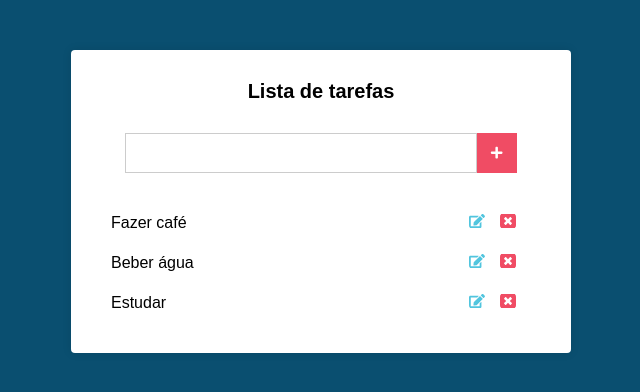
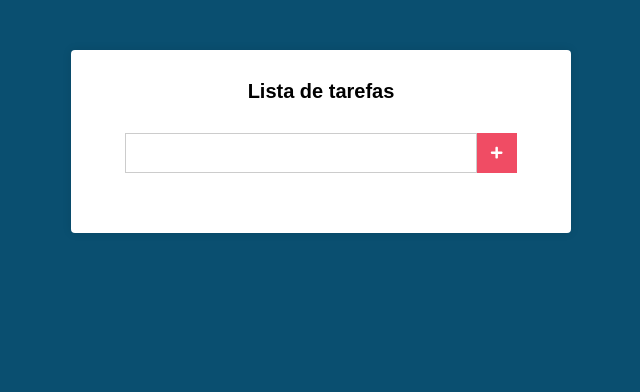
Before and after one commit to rafaelmarcelo08/listatarefa, a React (Create React App) app: page / in a window 1280 px wide. Shown: the top 392 px of the page, without its empty margins (319-959 px from the left). Built offline with nearby package versions, Linux system fonts and the light colour scheme.

Commit message:
Adicionando tarefas

```diff
--- a/src/components/Main.css
+++ b/src/components/Main.css
@@ -50,6 +50,11 @@
   transition: all 600ms;
 }
 
+.tarefas li span {
+  display: flex;
+  align-items: center;
+}
+
 .tarefas li:hover {
   background-color: #51C5de;
 }
--- a/src/components/Main.js
+++ b/src/components/Main.js
@@ -13,18 +13,32 @@
   //class field;
   state = {
     novaTarefa: '',
-    tarefas: [
-      'Fazer café',
-      'Beber água',
-      'Estudar',
-    ]
+    tarefas: []
   };
+
+  handleSubmit = (e) => {
+    e.preventDefault();
+
+    const { tarefas } = this.state;
+    let { novaTarefa } = this.state;
+
+    novaTarefa = novaTarefa.trim();
+
+    if (tarefas.indexOf(novaTarefa) !== -1) return;
+
+    const novasTarefas = [...tarefas]
+
+    this.setState({
+      tarefas: [novaTarefa, ...novasTarefas]
+    })
+  }
 
   handleChange = (e) => {
     this.setState({
       novaTarefa: e.target.value
     })
   }
+
 
   render() {
 
@@ -34,7 +48,7 @@
       <div className='main'>
         <h1>Lista de tarefas</h1>
 
-        <form action='#' className='form'>
+        <form onSubmit={this.handleSubmit} action='#' className='form'>
 
           <input type="text"
             onChange={this.handleChange}
@@ -46,21 +60,21 @@
           </button>
         </form>
 
-
         <ul className='tarefas'>
           {
             tarefas.map((tarefa) => (
               <li key={tarefa}>
                 {tarefa}
 
-                <div>
-                  <FaEdit className='edit'/>
-                  <FaWindowClose className='delete'/>
-                </div>
+                <span>
+                  <FaEdit className='edit' />
+                  <FaWindowClose className='delete' />
+                </span>
               </li>
             ))
           }
         </ul>
+
       </div>
     );
   }
```
